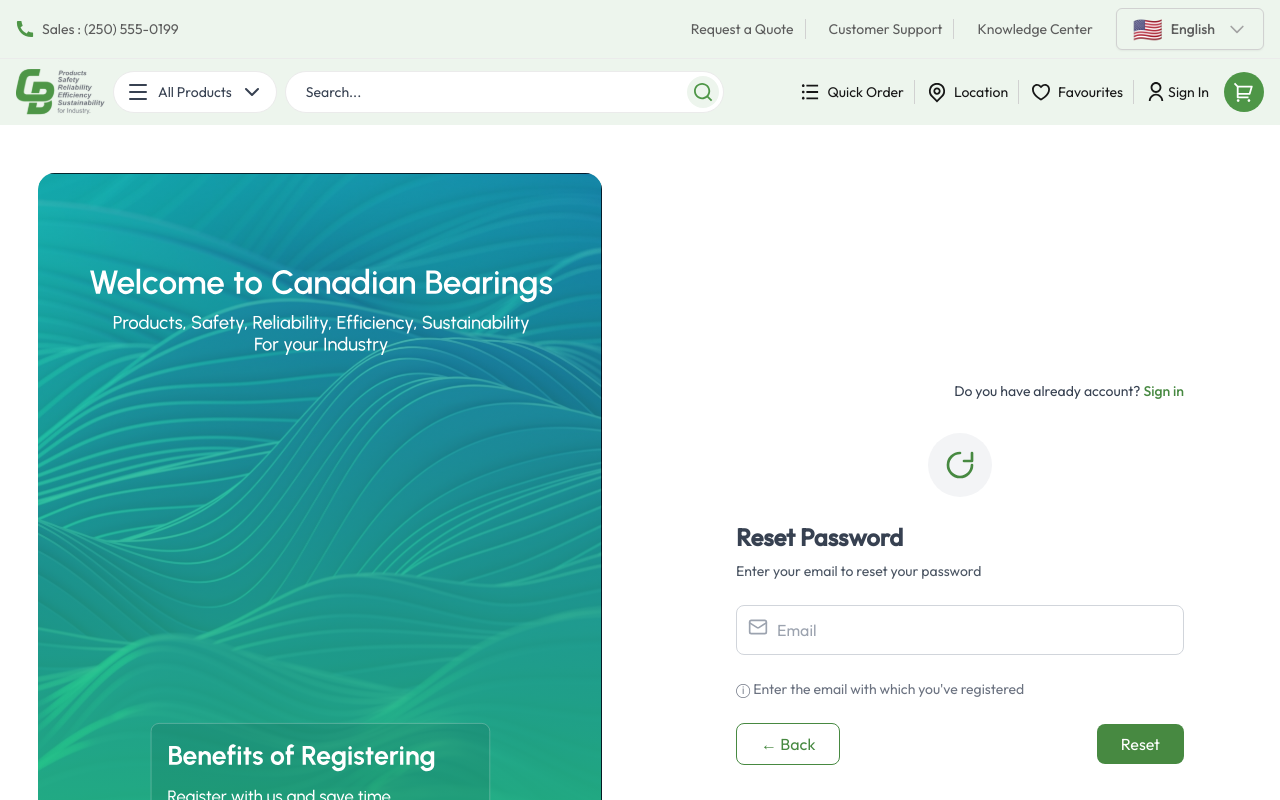
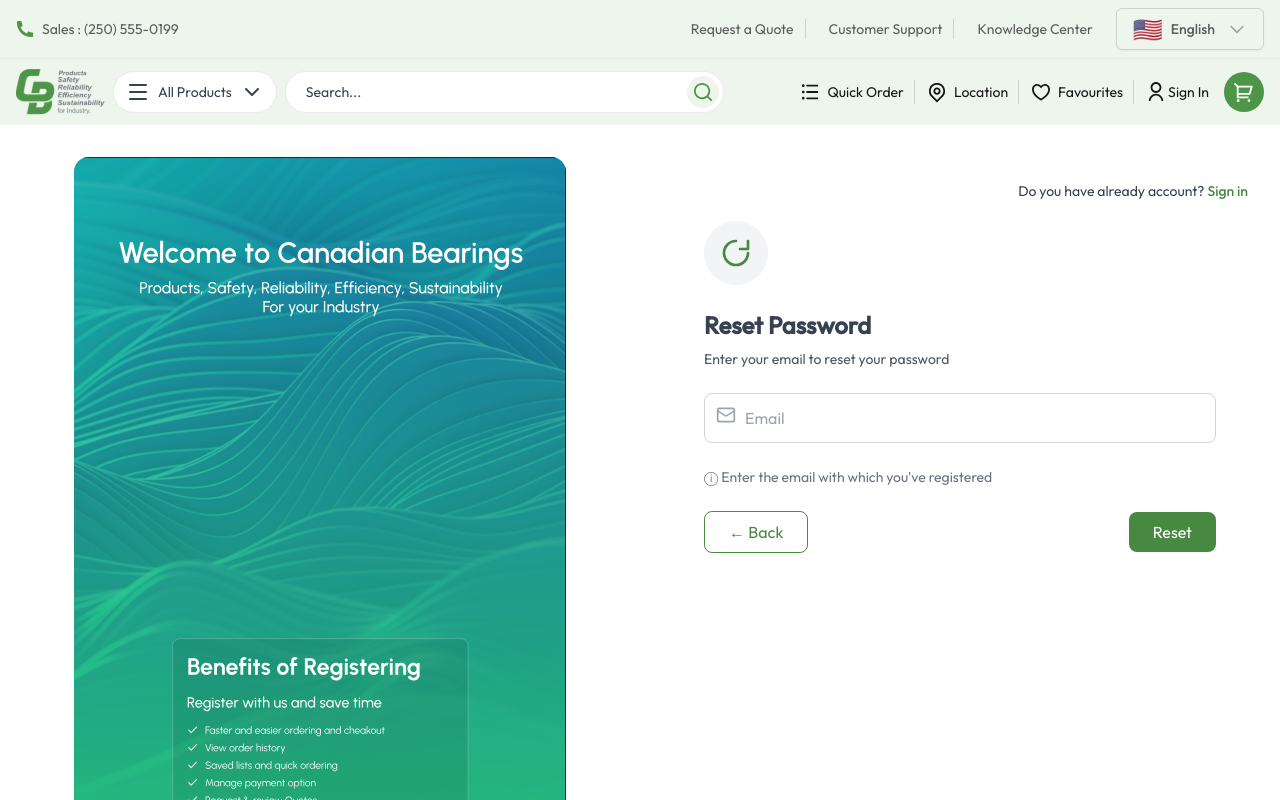
Before and after one commit to AbhijitSarker/canadian-bearings, a Next.js app: page /auth/reset-password in a window 1280 px wide. Shown: the top 800 px of the page. Built offline with nearby package versions, Linux system fonts and the light colour scheme.

Commit message:
refactor: streamline authentication pages by removing left banner; enhance layout and styling for improved user experience; add Footer component to layout

```diff
--- a/app/auth/email-verification/page.jsx
+++ b/app/auth/email-verification/page.jsx
@@ -1,33 +1,11 @@
 "use client";
 import Link from "next/link";
 import { MailIcon } from "lucide-react";
-import authLeftBanner from "@/assets/authLeftBanner.svg";
-import Image from "next/image";
 
 export default function VerifiedEmailPage() {
   return (
-    <div className="flex min-h-screen bg-white">
-      {/* Left Side - Gradient Background */}
-      <div className="hidden md:flex w-1/2 h-screen overflow-hidden">
-            <div className="relative w-full h-full">
-              <Image
-                src={authLeftBanner}
-                alt="Welcome to Canadian Bearings"
-                className="object-contain rounded-r-[3rem]"
-                priority
-                sizes="(max-width: 768px) 0vw, 50vw"
-                fill
-                style={{
-                  objectFit: 'contain',
-                  objectPosition: 'center'
-                }}
-              />
-            </div>
-          </div>
-
-      {/* Right Side - Content */}
-      <div className="flex flex-col justify-center w-full md:w-1/2 p-8 md:p-16">
-        <div className="max-w-md w-full mx-auto">
+    <div className="w-full md:w-1/2 p-6 md:p-16">
+      <div className="max-w-lg w-full mx-auto text-center">
           {/* Mail Icon Circle */}
           <div className="flex justify-center mb-8">
             <div className="w-16 h-16 rounded-full bg-gray-100 flex items-center justify-center">
@@ -53,14 +31,13 @@
               Experiencing issues receiving the email?
             </p>
             <Link
-              href="#"
+              href="/auth/reset-password"
               className="text-sm text-gray-800 font-medium hover:underline"
             >
               Didn't get an email?
             </Link>
           </div>
         </div>
-      </div>
     </div>
   );
 }
--- a/app/auth/layout.jsx
+++ b/app/auth/layout.jsx
@@ -1,7 +1,27 @@
+import Image from "next/image";
+import authLeftBanner from "@/assets/authLeftBanner.svg";
+
 export default function AuthLayout({ children }) {
   return (
-    <div>
-      <div className="container mx-auto py-12">
+    <div className="container mx-auto">
+  <div className="flex flex-col md:flex-row my-4 md:my-8 md:min-h-screen bg-white items-start">
+        <div className="hidden md:flex w-1/2 h-screen overflow-hidden">
+          <div className="relative w-full h-full">
+            <Image
+              src={authLeftBanner}
+              alt="Welcome to Canadian Bearings"
+              className="object-contain rounded-r-[3rem] max-h-[700px]"
+              priority
+              sizes="(max-width: 768px) 0vw, 50vw"
+              fill
+              style={{
+                objectFit: 'contain',
+                objectPosition: 'center'
+              }}
+            />
+          </div>
+        </div>
+
         {children}
       </div>
     </div>
--- a/app/auth/new-password/page.jsx
+++ b/app/auth/new-password/page.jsx
@@ -2,8 +2,7 @@
 import { useState } from "react";
 import Link from "next/link";
 import { LockIcon, EyeIcon, EyeOffIcon } from "lucide-react";
-import authLeftBanner from "@/assets/authLeftBanner.svg";
-import Image from "next/image";
+// left banner provided by auth layout
 
 export default function NewPasswordPage() {
   const [showNewPassword, setShowNewPassword] = useState(false);
@@ -18,28 +17,8 @@
   };
 
   return (
-    <div className="flex min-h-screen bg-white">
-      {/* Left Panel */}
-      <div className="hidden md:flex w-1/2 h-screen overflow-hidden">
-            <div className="relative w-full h-full">
-              <Image
-                src={authLeftBanner}
-                alt="Welcome to Canadian Bearings"
-                className="object-contain rounded-r-[3rem]"
-                priority
-                sizes="(max-width: 768px) 0vw, 50vw"
-                fill
-                style={{
-                  objectFit: 'contain',
-                  objectPosition: 'center'
-                }}
-              />
-            </div>
-          </div>
-
-      {/* Right Panel */}
-      <div className="flex flex-col justify-center w-full md:w-1/2 p-8 md:p-16">
-        <div className="max-w-md w-full mx-auto">
+    <div className="w-full md:w-1/2 p-6 md:p-16 min-h-0">
+      <div className="max-w-lg w-full mx-auto">
           <h2 className="text-2xl font-semibold mb-6">Add New Password</h2>
 
           <form onSubmit={handleSubmit} className="space-y-4">
@@ -106,7 +85,6 @@
             </div>
           </form>
         </div>
-      </div>
     </div>
   );
 }
--- a/app/auth/reset-password/page.jsx
+++ b/app/auth/reset-password/page.jsx
@@ -2,8 +2,7 @@
 import { useState } from "react";
 import Link from "next/link";
 import { MailIcon } from "lucide-react";
-import authLeftBanner from "@/assets/authLeftBanner.svg";
-import Image from "next/image";
+// left banner provided by auth layout
 
 export default function ResetPasswordPage() {
   const [email, setEmail] = useState("");
@@ -15,40 +14,20 @@
   };
 
   return (
-    <div className="flex min-h-screen bg-white">
-      {/* Left Panel */}
-      <div className="hidden md:flex w-1/2 h-screen overflow-hidden">
-        <div className="relative w-full h-full">
-          <Image
-            src={authLeftBanner}
-            alt="Welcome to Canadian Bearings"
-            className="object-contain rounded-r-[3rem]"
-            priority
-            sizes="(max-width: 768px) 0vw, 50vw"
-            fill
-            style={{
-              objectFit: 'contain',
-              objectPosition: 'center'
-            }}
-          />
+    <div className="w-full md:w-1/2 p-6 md:p-16 relative min-h-0">
+      <div className="max-w-lg w-full mx-auto">
+          {/* Sign In Link */}
+        <div className="absolute top-4 right-4 text-sm md:top-6 md:right-8">
+          <p>
+            Do you have already account?{" "}
+            <Link href="/auth/signin" className="text-green-600 font-medium">
+              Sign in
+            </Link>
+          </p>
         </div>
-      </div>
-
-      {/* Right Form Panel */}
-      <div className="flex flex-col justify-center w-full md:w-1/2 p-8 md:p-16">
-        <div className="max-w-md w-full mx-auto">
-          {/* Sign In Link */}
-          <div className="flex justify-end mb-8">
-            <p className="text-sm">
-              Do you have already account?{" "}
-              <Link href="/signIn" className="text-green-600 font-medium">
-                Sign in
-              </Link>
-            </p>
-          </div>
 
           {/* Reset Icon */}
-          <div className="flex justify-center mb-6">
+        <div className="flex mb-6 mt-6 md:mt-0">
             <div className="w-16 h-16 rounded-full bg-gray-100 flex items-center justify-center">
               <svg
                 viewBox="0 0 24 24"
@@ -93,16 +72,15 @@
               >
                 ← Back
               </Link>
-              <button
-                type="submit"
+              <Link
+              href="/auth/email-verification"
                 className="px-6 py-2 bg-green-600 text-white rounded-lg hover:bg-green-700 transition"
               >
                 Reset
-              </button>
+              </Link>
             </div>
           </form>
         </div>
-      </div>
     </div>
   );
 }
--- a/app/auth/verified/page.jsx
+++ b/app/auth/verified/page.jsx
@@ -4,7 +4,8 @@
 
 export default function VerifiedPage() {
   return (
-    <div className="flex flex-col items-center justify-center min-h-screen bg-white px-6 text-center">
+    <div className="w-full md:w-1/2 p-6 md:p-16">
+      <div className="flex flex-col items-center text-left bg-white px-0 md:px-6">
       {/* Verified Badge */}
       <div className="relative flex items-center justify-center w-28 h-28 mb-6">
         <div className="absolute inset-0 rounded-full bg-green-600/90 scale-110"
@@ -19,7 +20,7 @@
       <h2 className="text-xl font-semibold text-gray-900 mb-2">
         Account Verified!
       </h2>
-      <p className="text-gray-500 text-sm max-w-md">
+      <p className="text-gray-500 text-sm max-w-md text-center">
         Welcome aboard! Start your success journey with Canadian Bearings!
       </p>
 
@@ -30,6 +31,7 @@
       >
         Let’s Start Shopping
       </Link>
+      </div>
     </div>
   );
 }
--- a/app/layout.js
+++ b/app/layout.js
@@ -3,6 +3,7 @@
 import { Toaster } from "react-hot-toast";
 import Navbar from "@/components/common/navbar";
 import TopHeader from "@/components/common/topHeader";
+import Footer from "@/components/home/footer";
 
 const outfit = Outfit({ subsets: ['latin'], weight: ["300", "400", "500"] })
 
@@ -19,6 +20,8 @@
           <TopHeader/>
           <Navbar/>
             {children}
+        <Footer />
+
         </body>
       </html>
   );
--- a/app/page.jsx
+++ b/app/page.jsx
@@ -5,7 +5,6 @@
 import ExploreOfferings from "@/components/home/explore-offerings";
 import PopularReads from "@/components/home/popular-reads";
 import CTASection from "@/components/home/cta-section";
-import Footer from "@/components/home/footer";
 import CategorySlider from "@/components/home/CategorySlider";
 import FeaturedProducts from "@/components/home/feature-products";
 
@@ -22,7 +21,6 @@
       <ExploreOfferings />
       <PopularReads />
       <CTASection />
-      <Footer />
 
     </div>
   );
```
Also changed, not shown: app/auth/register-2/page.jsx (+4 -27 lines), app/auth/register/page.jsx (renamed from app/auth/register-1/page.jsx, +7 -30 lines), app/auth/signin/page.jsx (renamed from app/auth/sign-in/page.jsx, +7 -29 lines).
